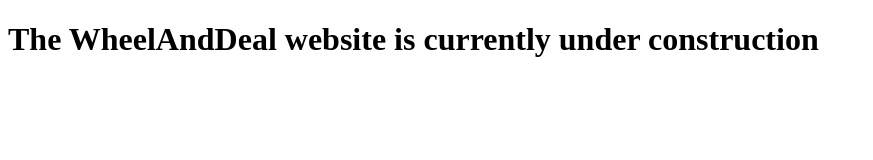
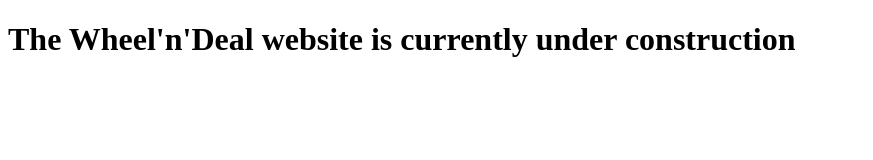
Before and after one commit to CoolHandSquid/WheelAndDeal, a plain HTML site: page index.html in a window 1280 px wide. Shown: the whole page, without its empty margins (0-873 px from the left). Drawn offline with Linux system fonts and the light colour scheme.

Commit message:
Update index.html

```diff
--- a/index.html
+++ b/index.html
@@ -7,7 +7,7 @@
     <title>Learnin JS!</title>
 </head>
 <body>
-    <h1>The WheelAndDeal website is currently under construction</h1>
+    <h1>The Wheel'n'Deal website is currently under construction</h1>
     <script>console.log('Temporary WheelAndDeal Website')</script>
     <script>alert('CarsonIsAFag')</script>
 </body>
```
